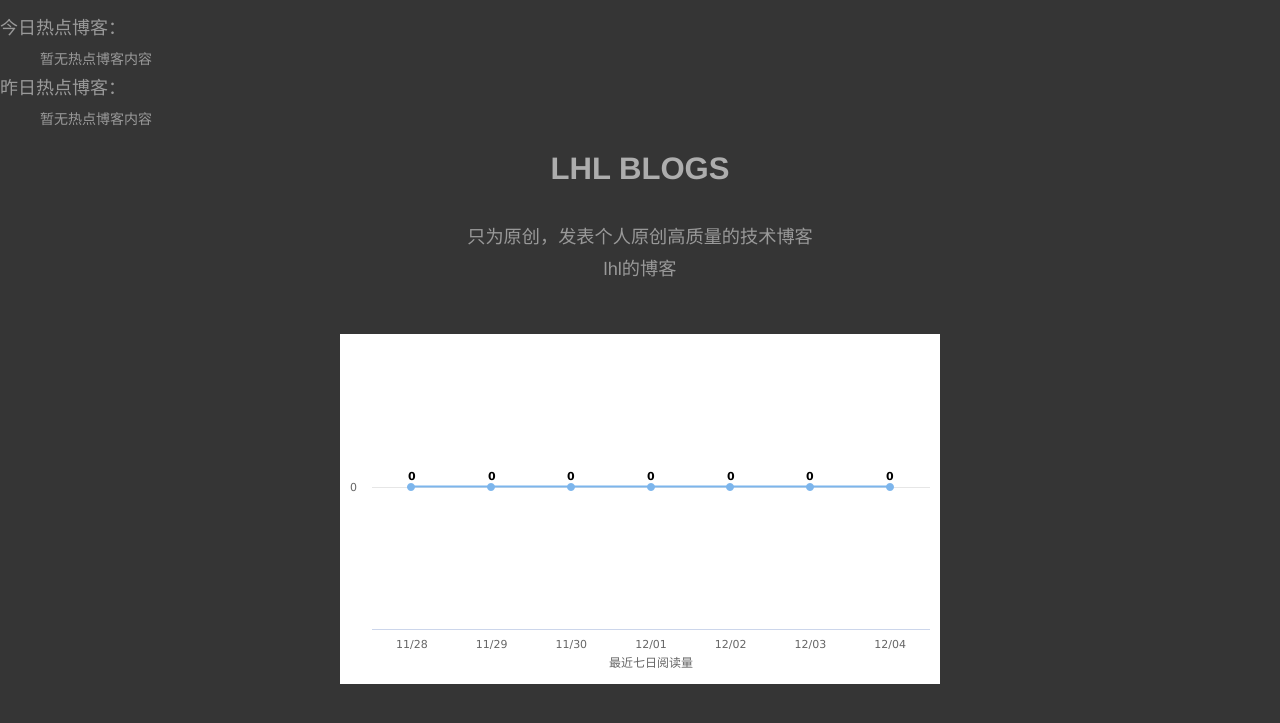
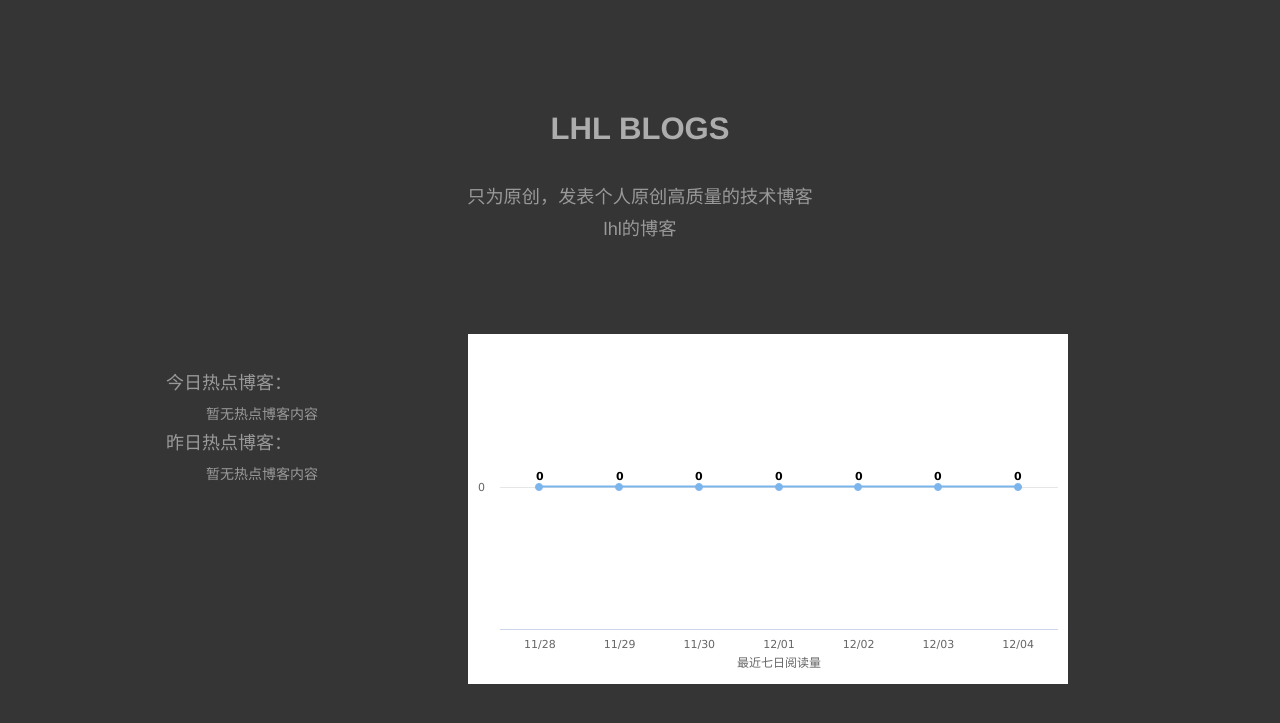
Before and after one commit to lhl-cpu/Blog, a Django app: page / in a window 1280 px wide. Shown: the part 51-774 px from the top of the page. Run offline with Django 3.2, Linux system fonts and the light colour scheme; data that the repository does not hold is empty; some libraries are stand-ins or nearby versions.

Commit message:
增加高速缓存
优化home页面

```diff
--- a/mysite/Read_count/util.py
+++ b/mysite/Read_count/util.py
@@ -57,9 +57,3 @@ def get_yesterday_hot(content_type):
     yesterday = today - datetime.timedelta(days=1)
     read_detail = Read_detial.objects.filter(content_type=content_type,date=yesterday).order_by('-read_num')
     return read_detail[:5]
-
-def get_senvenday_hot(content_type):
-    today = timezone.now().date()
-    date = today - datetime.timedelta(days=7)
-    read_detail = Read_detial.objects.filter(content_type=content_type,date=date).order_by('-read_num')
-    return read_detail[:5]
--- a/mysite/mysite/views.py
+++ b/mysite/mysite/views.py
@@ -1,17 +1,21 @@
 from django.shortcuts import render
-from Read_count.util import get_senven_days,get_today_hot,get_yesterday_hot,get_senven_days
+from Read_count.util import get_senven_days,get_today_hot,get_yesterday_hot
 from django.contrib.contenttypes.models import ContentType
+from django.core.cache import cache
 from blog.models import Blog
 
 def home(requset):
     blog_content_type = ContentType.objects.get_for_model(Blog)
     dates,read_nums = get_senven_days(blog_content_type)
 
+    #设置昨天高速缓存
+    yesterday_data = cache.get('yesterday_data')
+    if yesterday_data is None:
+        cache.set('yesterday_data', get_yesterday_hot(blog_content_type) , 3600)
 
     context = {}
     context['dates'] = dates
     context['read_nums'] = read_nums
     context['get_yesterday_hot'] = get_yesterday_hot(blog_content_type)
     context['get_today_hot'] = get_today_hot(blog_content_type)
-    context['get_senven_days'] = get_senven_days(blog_content_type)
     return render(requset,'home.html',context)
--- a/mysite/static/home.css
+++ b/mysite/static/home.css
@@ -2,7 +2,7 @@ h3.home{
     font-size: 222%;
     position: absolute;
     left: 50%;
-    top: 25%;
+    top: 20%;
     transform: translate(-50%,-50%);
     color: #ADADAD;
 }
@@ -10,7 +10,7 @@ p{
     font-size: 130%;
     position: absolute;
     left: 50%;
-    top: 36%;
+    top: 31%;
     transform: translate(-50%,-50%);
     font-weight:lighter;
 }
@@ -18,17 +18,23 @@ p.p2{
     font-size: 130%;
     position: absolute;
     left: 50%;
-    top: 40%;
+    top: 35%;
     transform: translate(-50%,-50%);
     font-weight:lighter;
 }
 div#container{
     position: absolute;
-    left: 50%;
+    left: 60%;
     top: 70%;
     transform: translate(-50%,-50%);
-    backgroundColor:#535353;
 }
+div.hot{
+    position: absolute;
+    left: 20%;
+    top: 60%;
+    transform: translate(-50%,-50%);
+}
+
 div.hot ul{
     list-style-type: none;
 }
```
Also changed, not shown: mysite/mysite/settings.py (+8 -0 lines), mysite/templates/home.html (+1 -7 lines).
